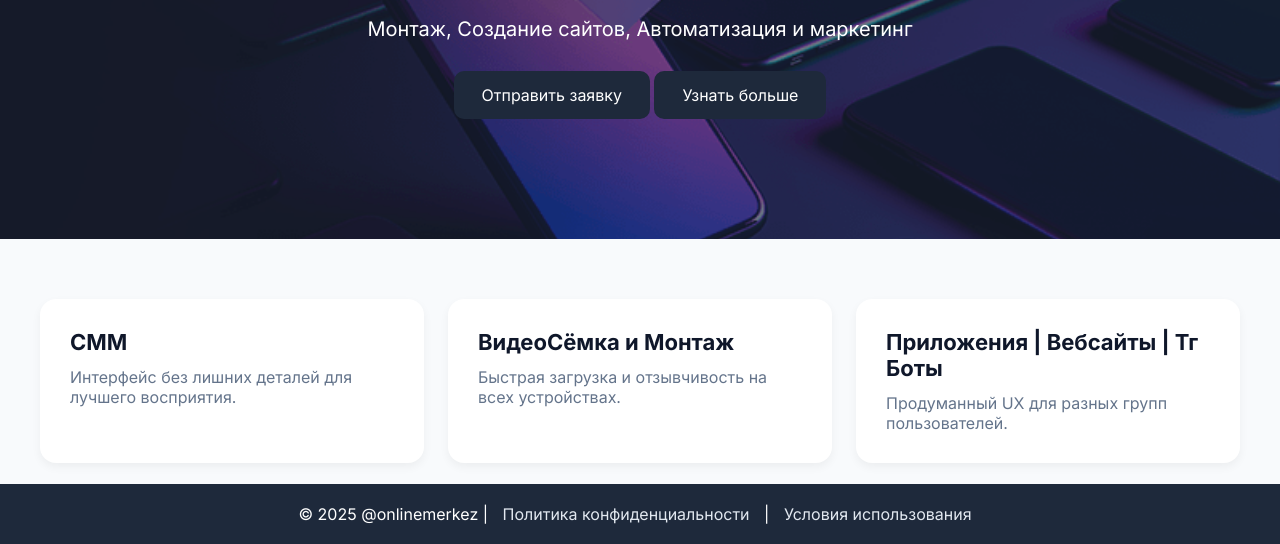
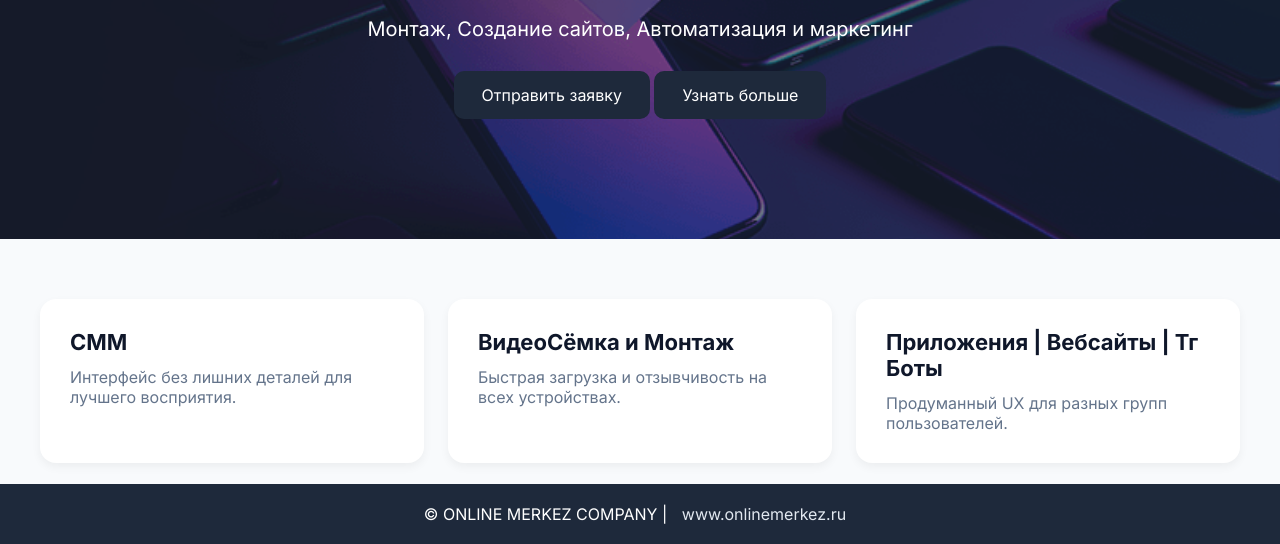
Before and after one commit to Gylych01/onlinemerkez, a plain HTML site: page index.html in a window 1280 px wide. Shown: the part 256-800 px from the top of the page. Drawn offline with Linux system fonts and the light colour scheme.

Commit message:
index.html

```diff
--- a/index.html
+++ b/index.html
@@ -303,7 +303,7 @@
   <br/>
     <!-- Панель внизу страницы -->
   <footer>
-    <p>&copy; 2025 @onlinemerkez | <a href="#">Политика конфиденциальности</a> | <a href="#">Условия использования</a></p>
+    <p>&copy; ONLINE MERKEZ COMPANY | <a href="Https://onlinemerkez.ru">www.onlinemerkez.ru</a> </p>
   </footer>
 
   <script>
```
